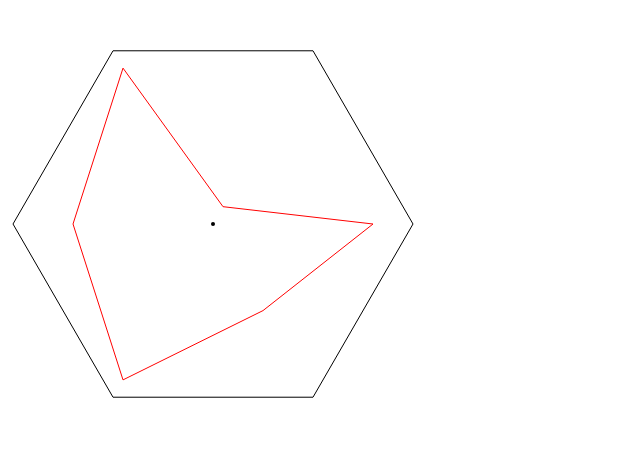
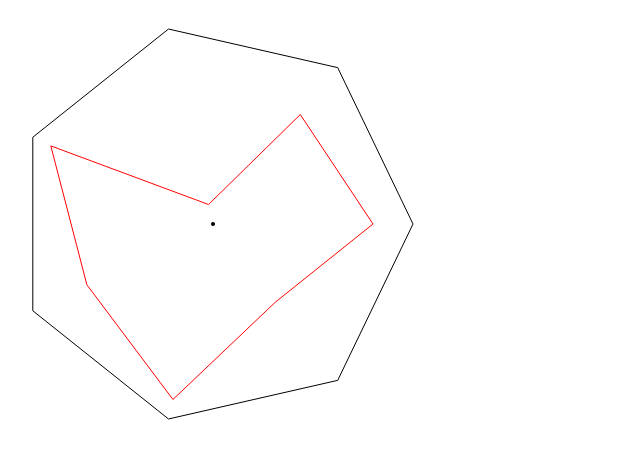
Before and after one commit to Ulrich-Nelson/Spider-Chart, a website: page spider/public_html/index.html in a window 1280 px wide. Shown: the part 61-520 px from the top of the page, without its empty margins (0-640 px from the left). Drawn offline with Linux system fonts and the light colour scheme.

Commit message:
Fix bug this

```diff
--- a/spider/public_html/index.html
+++ b/spider/public_html/index.html
@@ -12,9 +12,7 @@
         <canvas id="canvas"  width="1000" height="1000"></canvas>
         <script>
             let canvas = document.getElementById("canvas");
-            let coefficients = [];
-            coefficients.push(0.8, 0.5, 0.9, 0.7, 0.9,0.1);
-            coefficients.length;
+            let coefficients = [0.8, 0.5, 0.9, 0.7, 0.9, 0.1, 0.7];
             let spiderChart = new SpiderChart(canvas, coefficients);
             spiderChart.display();
         </script>
```
